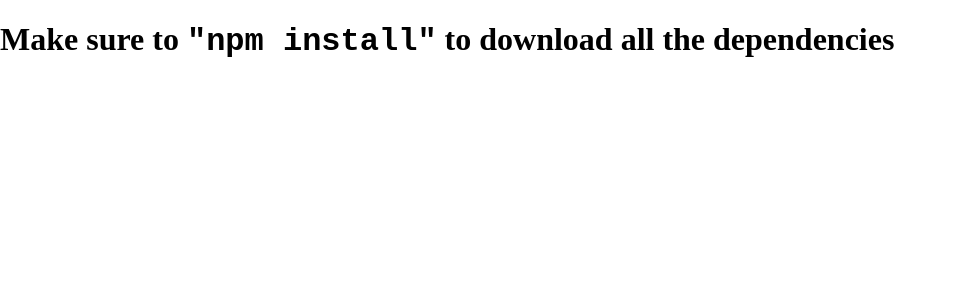
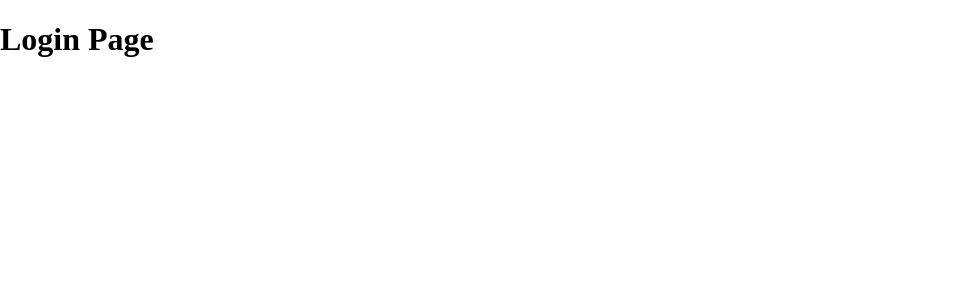
Before and after one commit to anywhere-fitness-tt2/Front-end, a React (Create React App) app in the folder anywhere-fitness/: page /login in a window 1280 px wide. Shown: the top 300 px of the page, without its empty margins (0-957 px from the left). Built offline with nearby package versions, Linux system fonts and the light colour scheme; the HTML template or start-up script is replaced by a standard one.

Commit message:
Basic routing and scaffolding done for homepage/loginpage/registerpage

```diff
--- a/anywhere-fitness/src/App.js
+++ b/anywhere-fitness/src/App.js
@@ -1,13 +1,9 @@
 import React from 'react';
 
-function App() {
+export default function App() {
   return (
     <>
-      <h1>
-        Make sure to <code>"npm install"</code> to download all the dependencies
-      </h1>
+      <h1>Home Page</h1>
     </>
   );
 }
-
-export default App;
--- a/anywhere-fitness/src/components/Home.js
+++ /dev/null
@@ -1 +0,0 @@
-// Home page. Route = '/'
--- a/anywhere-fitness/src/components/Login.js
+++ b/anywhere-fitness/src/components/Login.js
@@ -1 +1,9 @@
-// Login page. Route '/login'
+import React from 'react';
+
+export default function Login() {
+  return (
+    <>
+      <h1>Login Page</h1>
+    </>
+  );
+}
--- a/anywhere-fitness/src/components/Registration.js
+++ b/anywhere-fitness/src/components/Registration.js
@@ -1 +1,9 @@
-// Registration page. Route '/register'
+import React from 'react';
+
+export default function Registration() {
+  return (
+    <>
+      <h1>Registration Page</h1>
+    </>
+  );
+}
--- a/anywhere-fitness/src/index.js
+++ b/anywhere-fitness/src/index.js
@@ -1,7 +1,21 @@
 import React from 'react';
 import ReactDOM from 'react-dom';
+import { BrowserRouter as Router, Switch, Route } from 'react-router-dom';
+
+import App from './App';
+import Login from './components/Login';
+import Registration from './components/Registration';
+
 import 'normalize.css';
 import './index.css';
-import App from './App';
 
-ReactDOM.render(<App />, document.getElementById('root'));
+ReactDOM.render(
+  <Router>
+    <Switch>
+      <Route exact path='/registration' component={Registration} />
+      <Route exact path='/login' component={Login} />
+      <Route exact path='/' component={App} />
+    </Switch>
+  </Router>,
+  document.getElementById('root'),
+);
--- a/anywhere-fitness/src/theme/theme.js
+++ b/anywhere-fitness/src/theme/theme.js
@@ -1 +1,5 @@
 // Themeprovider
+
+const theme = {};
+
+export default theme;
```
Also changed, not shown: anywhere-fitness/src/reducers/index.js (+9 -0 lines).
